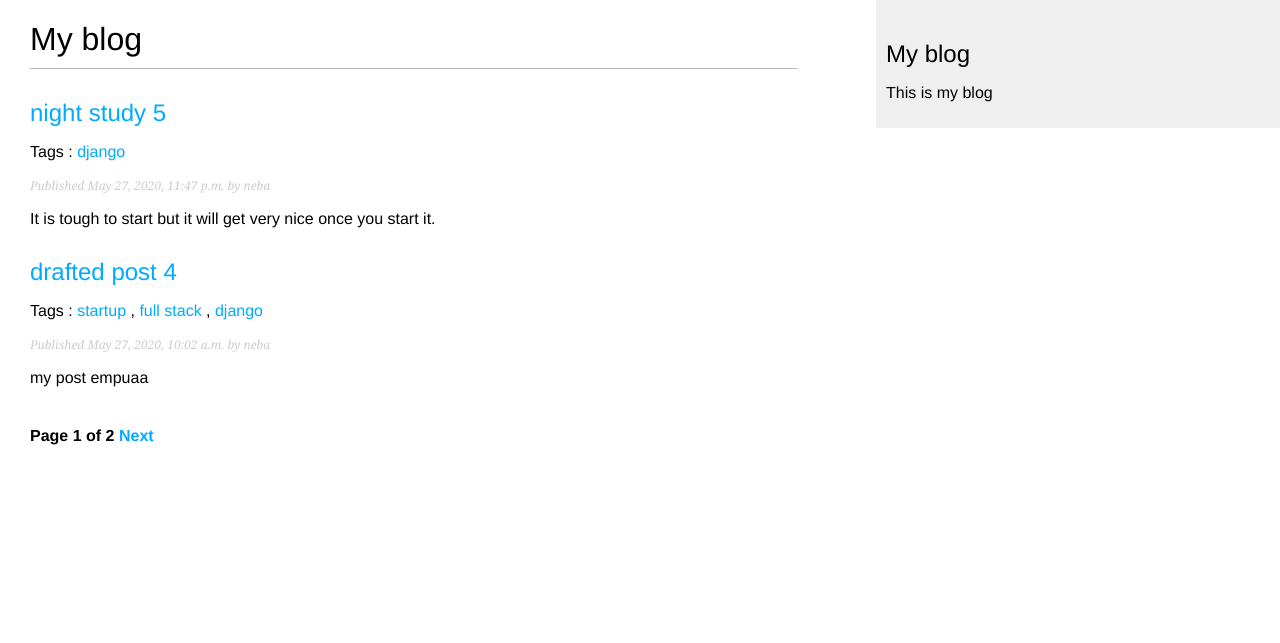
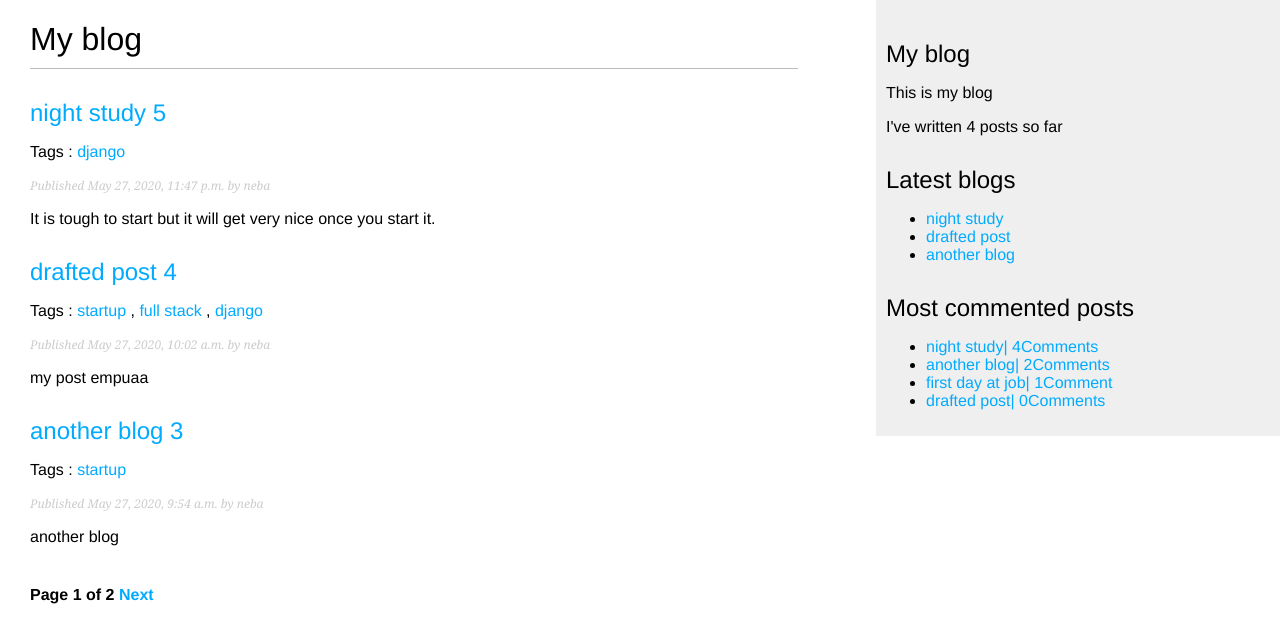
Before and after one commit to NebyuSamuel/mysite, a Django app: page /blog/ in a window 1280 px wide. Shown: the top 643 px of the page. Run offline with Django 3.2, Linux system fonts and the light colour scheme; data comes from the database, SQL or seed files in the repository; parts of the project's set-up code (start-up, migrations or seed data) failed here and were passed over.

Commit message:
Custom tag added

```diff
--- a/blog/templates/blog/base.html
+++ b/blog/templates/blog/base.html
@@ -1,3 +1,4 @@
+{% load blog_tags %}
 {% load static %}
 <!DOCTYPE html>
 <html>
@@ -13,6 +14,17 @@
         <div id="sidebar">
             <h2> My blog </h2>
             <p> This is my blog </p>
+            <p> I've written {% total_posts %} posts so far </p>
+            <h2> Latest blogs </h2>
+            <p> {% latest_blog_posts 3 %}</p>
+            <h2> Most commented posts </h2>
+            {% get_most_commented_posts as most_commented_posts %}
+            <ul>
+                {% for mcp in most_commented_posts %}
+                <li> <a href = "{{ mcp.get_absolute_url }}">
+                {{ mcp.title }}| {{ mcp.total_comments }}Comment{{mcp.total_comments|pluralize}}</a> </li>
+                {% endfor %}
+            </ul>
         </div>
     </body>
 </html>
--- /dev/null
+++ b/blog/templates/blog/post/latest.html
@@ -0,0 +1,7 @@
+<ul>
+    {% for latest_post in latest_posts %}
+    <li>
+        <a href = "{{ latest_post.get_absolute_url }}"> {{ latest_post.title }} </a>
+    </li>
+    {% endfor %}
+</ul>
--- /dev/null
+++ b/blog/templatetags/blog_tags.py
@@ -0,0 +1,19 @@
+from django import template
+from ..models import Post
+from django.db.models import Count
+register = template.Library()
+
+@register.simple_tag
+def total_posts ():
+    return Post.published.count()
+
+@register.inclusion_tag('blog/post/latest.html')
+def latest_blog_posts(count):
+    latest_posts = Post.published.order_by('-publish')[:count]
+    return {'latest_posts':latest_posts}
+
+
+@register.simple_tag
+def get_most_commented_posts(count = 5):
+    return Post.published.annotate(total_comments = Count('comments')) \
+        .order_by('-total_comments') [:count]
--- a/blog/views.py
+++ b/blog/views.py
@@ -17,7 +17,7 @@ def post_list(request,tag_slug=None):
         tag = get_object_or_404(Tag,slug = tag_slug)
         object_lst = object_lst.filter(tags__in = [tag])
 
-    paginator = Paginator(object_lst,2) # 2 posts per page
+    paginator = Paginator(object_lst,3) # 3 posts per page
     page = request.GET.get('page') # get the current page
     try:
         posts = paginator.page(page) # try to display the current page
```
Also changed, not shown: blog/templatetags/__init__.py (added).
